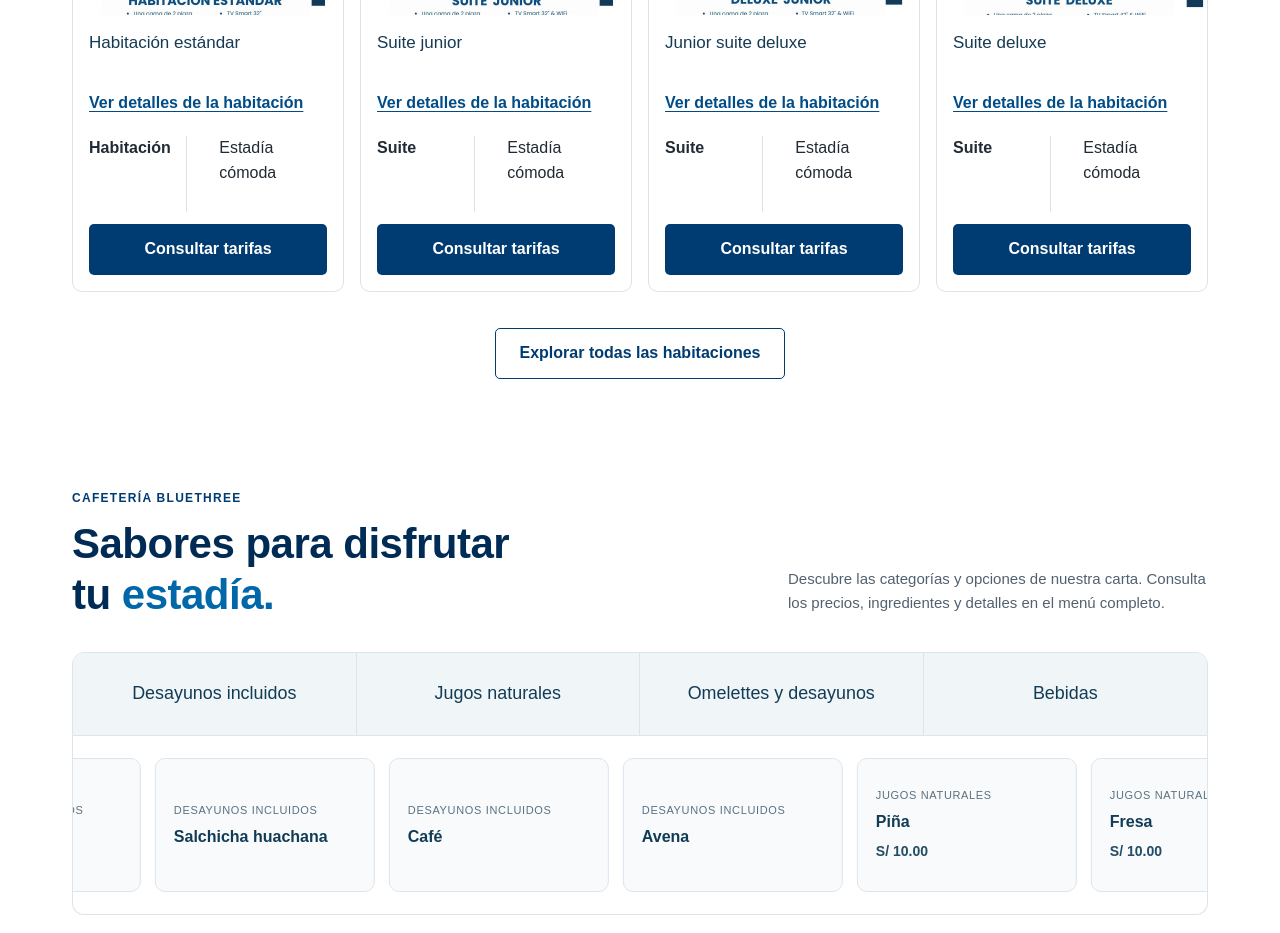
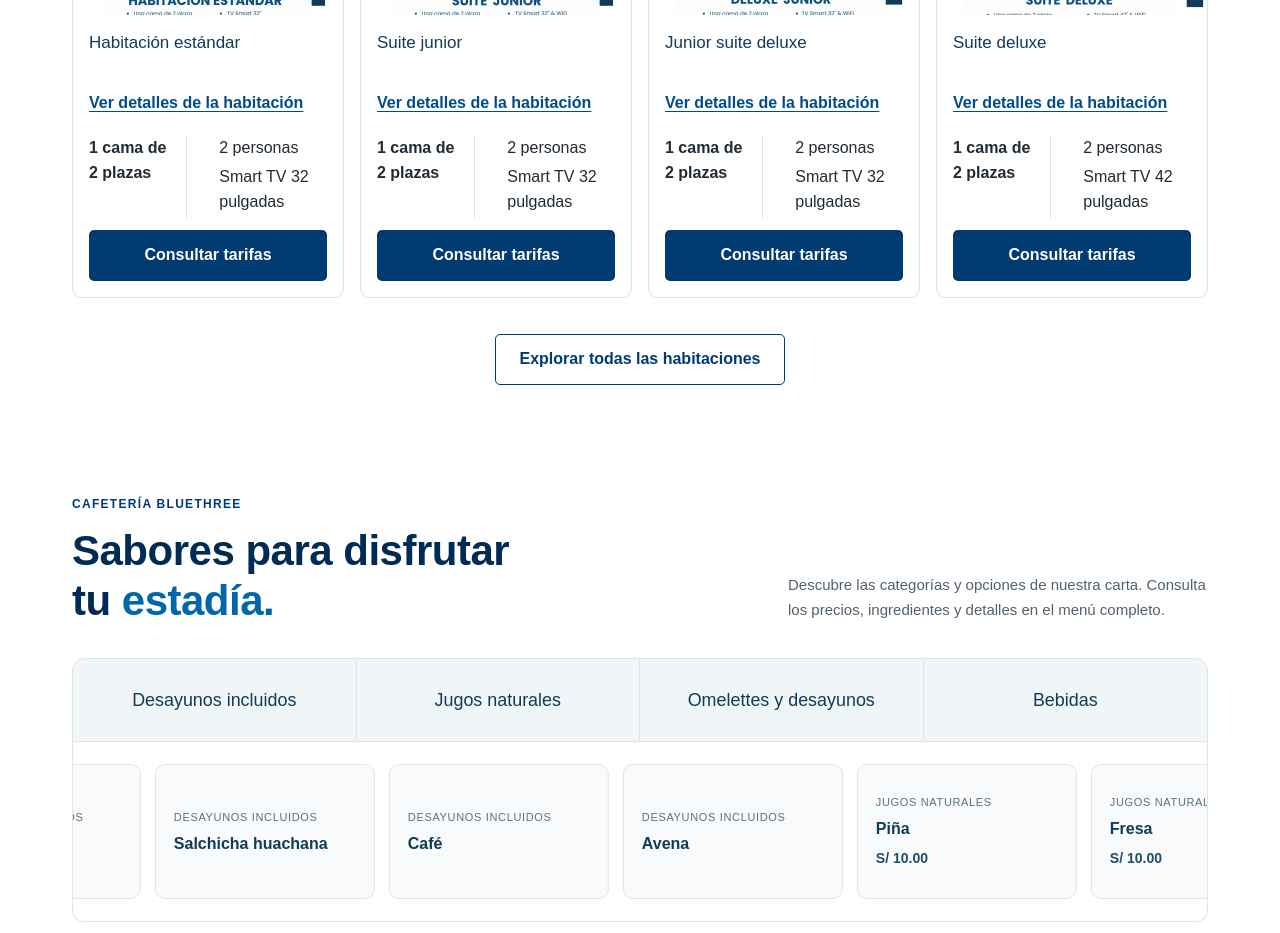
Before and after one commit to camilogomez17/hotelBlueThree, a Next.js app: page / in a window 1280 px wide. Shown: the part 1840-2773 px from the top of the page. Built offline with nearby package versions, Linux system fonts and the light colour scheme.

Commit message:
Show transcribed specifications in room cards and details

```diff
--- a/app/components/HomeRoomCards.tsx
+++ b/app/components/HomeRoomCards.tsx
@@ -23,11 +23,9 @@ export default function HomeRoomCards() {
               <h3>{room.name}</h3>
               <button type="button" className="home-room-details" onClick={() => setSelected(index)}>Ver detalles de la habitación</button>
               <div className="home-room-highlights">
-                <strong>{room.name.toLowerCase().includes("suite") ? "Suite" : "Habitación"}</strong>
+                <strong>{room.features.find((feature) => feature.includes("cama")) ?? "Habitación"}</strong>
                 <ul>
-                  <li>{room.name.toLowerCase().includes("jacuzzi") ? "Jacuzzi" : "Estadía cómoda"}</li>
-                  {room.name.toLowerCase().includes("dos camas") && <li>Dos camas</li>}
-                  {room.name.toLowerCase().includes("vista") && <li>Vistas</li>}
+                  {room.features.filter((feature) => feature.includes("personas") || feature.includes("Jacuzzi") || feature.includes("Balcón") || feature.includes("TV")).slice(0, 3).map((feature) => <li key={feature}>{feature}</li>)}
                 </ul>
               </div>
               <a className="home-room-book" href={whatsapp} target="_blank" rel="noopener noreferrer">Consultar tarifas</a>
@@ -43,6 +41,8 @@ export default function HomeRoomCards() {
             <img src={rooms[selected].src} alt={rooms[selected].name} />
             <h3>{rooms[selected].name}</h3>
             <p>{rooms[selected].description}</p>
+            <h4>Características de la habitación</h4>
+            <ul className="home-room-modal-features">{rooms[selected].features.map((feature) => <li key={feature}>{feature}</li>)}</ul>
             <a className="home-room-book" href={whatsapp} target="_blank" rel="noopener noreferrer">Consultar disponibilidad y tarifas</a>
           </div>
         </div>
```
